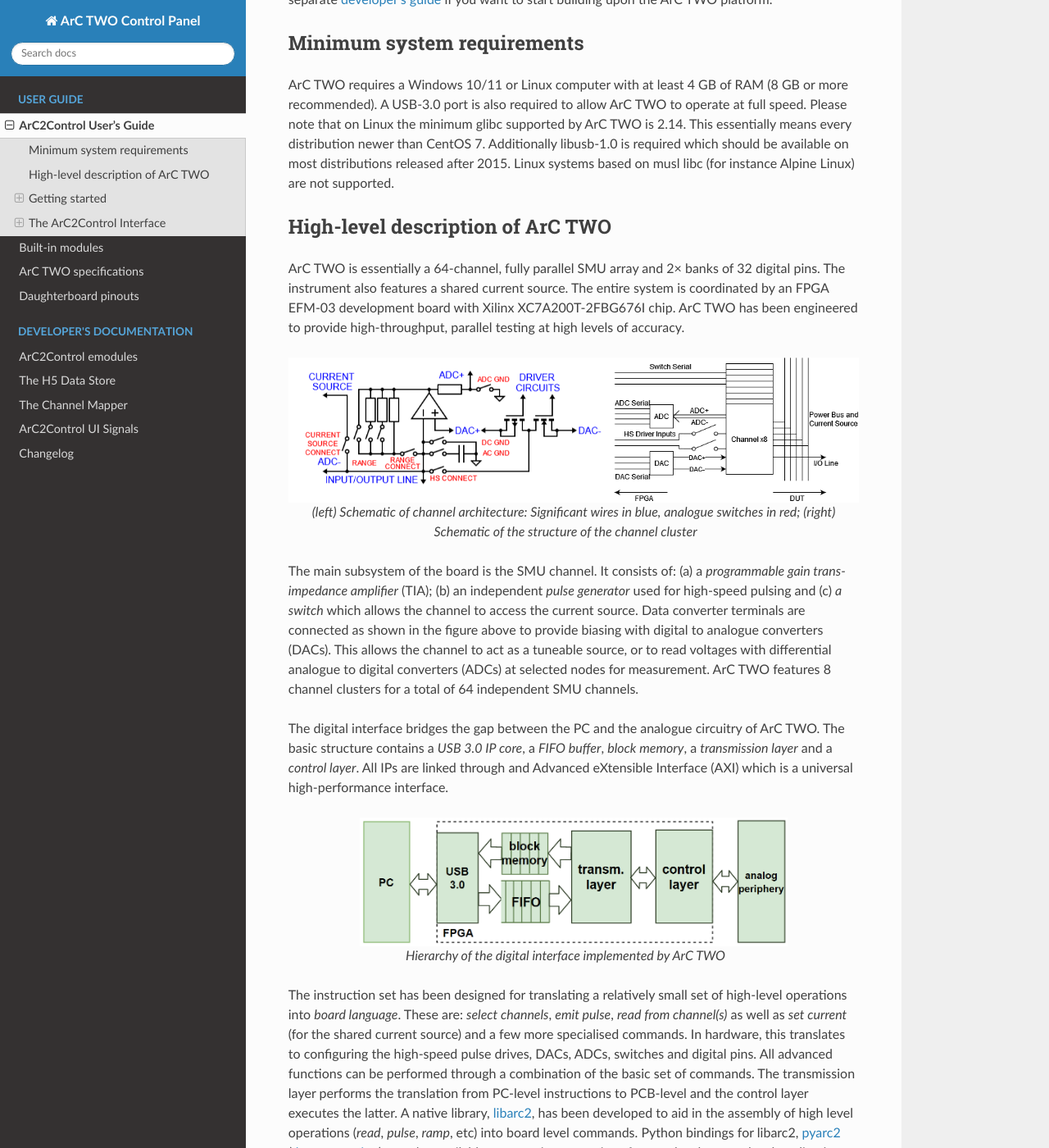
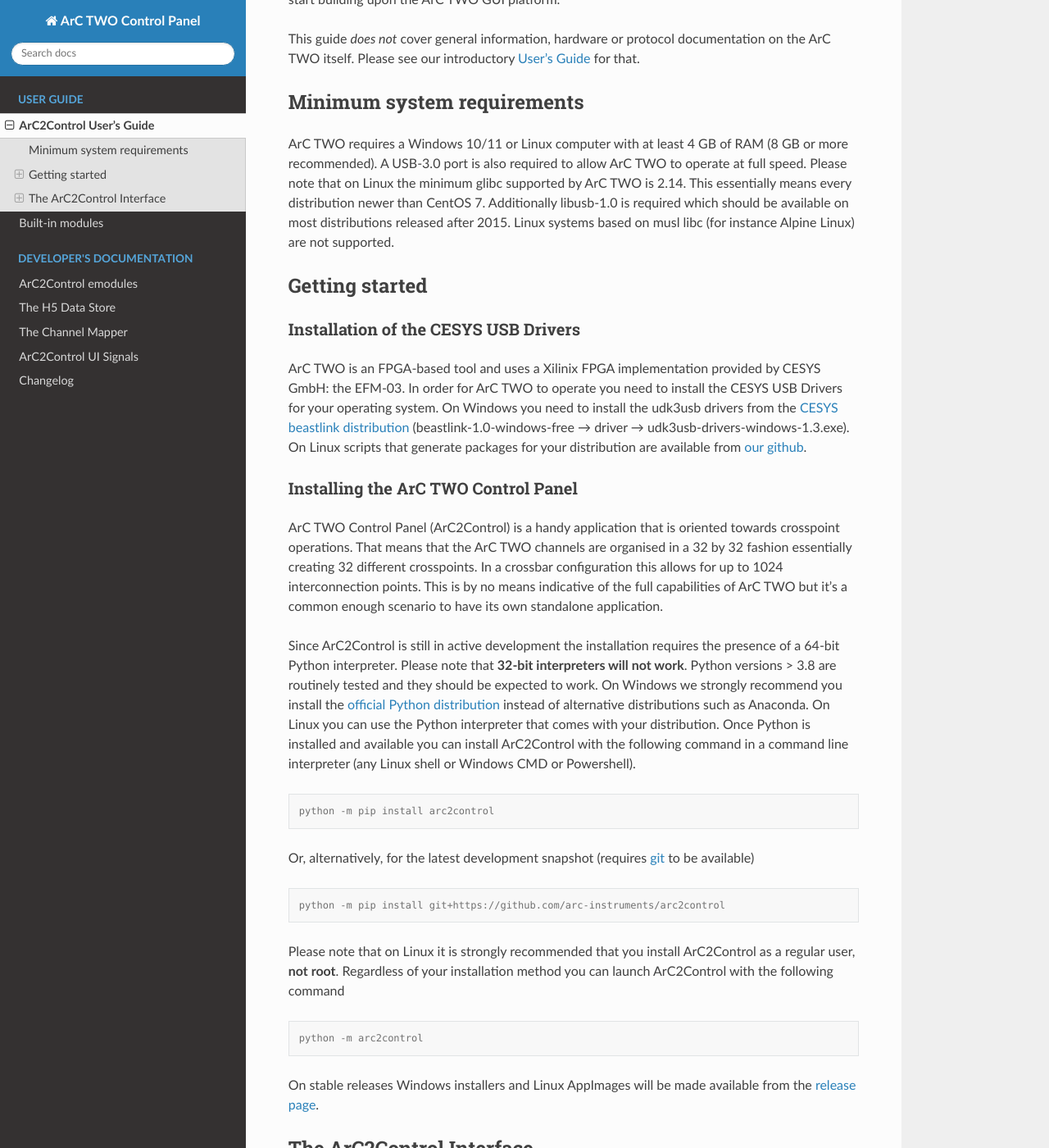
Before and after one commit to arc-instruments/arc2control, a Sphinx documentation site: the page built from docs/overview.rst, in a window 1280 px wide and 1400 px high, scrolled down 316 px. Shown: the whole window at 82% size. Built offline with Sphinx 7.4.7 and the Read the Docs theme 2.0.0, drawn with Linux system fonts in a browser that asks for light colours; some of the changed text lies outside the part shown.

Commit message:
Remove specs and pinouts as they are now covered by the generic manual

```diff
--- a/docs/overview.rst
+++ b/docs/overview.rst
@@ -5,11 +5,14 @@
 massive parallel testing of devices with arbitrary interconnections. It can
 achieve sub-100 ns pulsing across 20 V of voltage.
 
-You are reading this document because you recently acquired an ArC TWO. This
-guide will cover installation, firmware management and basic usage. It is
-mainly intended for end-users but there's separate :doc:`developer's guide
-</api_modules>` if you want to start building upon the ArC TWO platform.
+This guide will cover installation, firmware management and basic usage of the
+ArC TWO graphical interface. It is mainly intended for end-users but there's
+separate :doc:`developer's guide </api_modules>` if you want to start building
+upon the ArC TWO GUI platform.
 
+This guide *does not* cover general information, hardware or protocol
+documentation on the ArC TWO itself. Please see our introductory `User's
+Guide`_ for that.
 
 Minimum system requirements
 ---------------------------
@@ -21,60 +24,6 @@
 Additionally libusb-1.0 is required which should be available on most
 distributions released after 2015.  Linux systems based on musl libc (for
 instance Alpine Linux) are not supported.
-
-High-level description of ArC TWO
----------------------------------
-
-ArC TWO is essentially a 64-channel, fully parallel SMU array and 2× banks of
-32 digital pins. The instrument also features a shared current source.   The
-entire system is coordinated by an FPGA EFM-03 development board with Xilinx
-XC7A200T-2FBG676I chip. ArC TWO has been engineered to provide high-throughput,
-parallel testing at high levels of accuracy.
-
-.. figure:: images/topology.png
-   :alt: ArC TWO high level schematic
-   :align: center
-
-   (left) Schematic of channel architecture: Significant wires in blue,
-   analogue switches in red; (right) Schematic of the structure of the
-   channel cluster
-
-The main subsystem of the board is the SMU channel. It consists of: (a) a
-*programmable gain trans-impedance amplifier* (TIA); (b) an independent *pulse
-generator* used for high-speed pulsing and (c) *a switch* which allows the
-channel to access the current source. Data converter terminals are connected as
-shown in the figure above to provide biasing with digital to analogue
-converters (DACs). This allows the channel to act as a tuneable source, or to
-read voltages with differential analogue to digital converters (ADCs) at
-selected nodes for measurement. ArC TWO features 8 channel clusters for a
-total of 64 independent SMU channels.
-
-The digital interface bridges the gap between the PC and the analogue circuitry
-of ArC TWO. The basic structure contains a *USB 3.0 IP core*, a *FIFO buffer*,
-*block memory*, a *transmission layer* and a *control layer*. All IPs are
-linked through and Advanced eXtensible Interface (AXI) which is a universal
-high-performance interface.
-
-.. figure:: images/digital-iface.png
-   :alt: ArC TWO's digital interface
-   :align: center
-   :width: 75%
-
-   Hierarchy of the digital interface implemented by ArC TWO
-
-The instruction set has been designed for translating a relatively small set of
-high-level operations into *board language*. These are: *select channels*,
-*emit pulse*, *read from channel(s)* as well as *set current* (for the shared
-current source) and a few more specialised commands. In hardware, this
-translates to configuring the high-speed pulse drives, DACs, ADCs, switches and
-digital pins.  All advanced functions can be performed through a combination of
-the basic set of commands. The transmission layer performs the translation from
-PC-level instructions to PCB-level and the control layer executes the latter.
-A native library, `libarc2`_, has been developed to aid in the assembly of
-high level operations (*read*, *pulse*, *ramp*, etc) into board level commands.
-Python bindings for libarc2, `pyarc2`_ (`documentation`_), are also available as
-an easier-to-use interface to develop user-level applications. ArC TWO Control
-is also built on pyarc2.
 
 Getting started
 ---------------
@@ -89,36 +38,6 @@
 (beastlink-1.0-windows-free → driver → udk3usb-drivers-windows-1.3.exe). On Linux
 scripts that generate packages for your distribution are available from `our
 github <https://github.com/arc-instruments/beastlink-rs/tree/master/contrib>`_.
-
-Out of the box
-^^^^^^^^^^^^^^
-
-The standard ArC TWO package comes with the following components: (a) The ArC
-TWO board; (b) a 18 V power adaptor with its corresponding power module; (c) a
-power module for external power supplies; (d) a PLCC32 daughterboard with
-headers for probe-card support and (e) a USB-3.0 cable. Depending on your
-configuration some components might be pre-assembled on ArC TWO.
-
-.. figure:: images/out-of-the-box.jpg
-   :alt: ArC TWO and standard accessories
-   :align: center
-
-   ArC TWO and standard accessories
-
-To power up the board, plug in the provided AC power adaptor and flick the
-power switch. If you intend to use a laboratory power supply instead remove the
-retaining screws of the standard power module and replace it with the external
-power supply module. Then tighten the retaining screws again and plug in an
-external supply to the corresponding banana sockets. Please note that you need
-**both 16.2 V and -16.2 V sources** and a minimum of 1 A on both to properly
-power the board.
-
-ArC TWO supports many different *daughterboards* for maximum connection
-flexibility.  By default the 32NNA68 daughterboard is installed which exposes
-all 64 channels of ArC TWO as header pins and also features a PLCC socket for
-packaged samples.  Typical cavity sizes for these packages are (in inches)
-0.265×0.265, 0.3×0.3, 0.4×0.4 and 0.46×0.46. Additional daughterboards are
-available with SMA (32 channels) or BNC connectors (12 channels).
 
 Installing the ArC TWO Control Panel
 ^^^^^^^^^^^^^^^^^^^^^^^^^^^^^^^^^^^^
@@ -389,3 +308,4 @@
 .. _`libarc2`: https://github.com/arc-instruments/libarc2
 .. _`pyarc2`: https://github.com/arc-instruments/pyarc2
 .. _`documentation`: http://files.arc-instruments.co.uk/documents/pyarc2/latest/index.html
+.. _`User's Guide`: https://files.arc-instruments.co.uk/documents/arc2-general
```
Also changed, not shown: docs/daughterboard_pinout.rst (deleted, +0 -25 lines), docs/index.rst (+10 -10 lines), docs/specs.rst (deleted, +0 -65 lines), docs/images/32NNA68.png (deleted).
